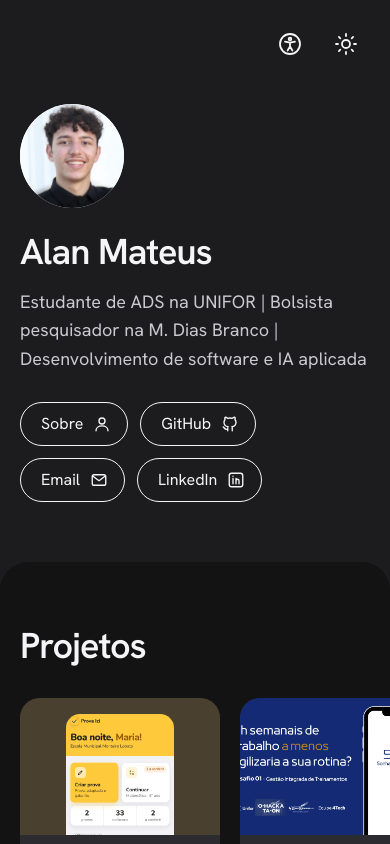
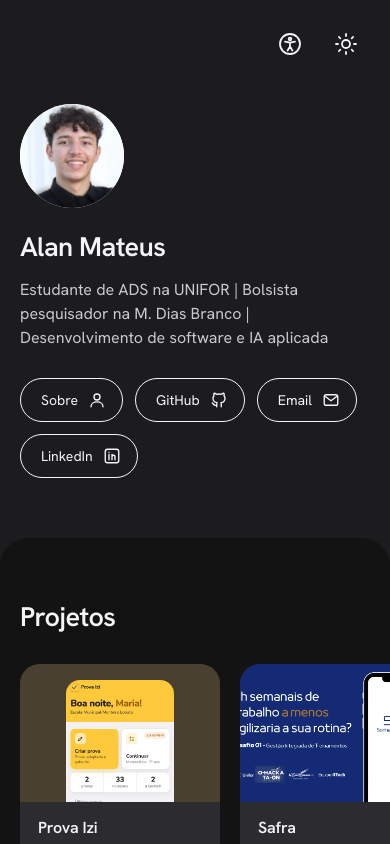
Before and after one commit to alanmateuz/alanmateuz.github.io, a React (Vite) app: page / in a window 390 px wide. Shown: the top 844 px of the page. Built offline with nearby package versions, Linux system fonts and the light colour scheme.

Commit message:
Portfólio: escala de texto do GOV.UK Design System
- Títulos 36px (27px no celular), corpo 19px (16px), legendas 16px (14px)
- Entrelinha 1.5 no texto corrido; só três tamanhos no site todo

Co-Authored-By: Claude Opus 5.5 <noreply@anthropic.com>

```diff
--- a/src/globals.css
+++ b/src/globals.css
@@ -9,14 +9,15 @@
   --margem: clamp(20px, 5vw, 48px);
   --lateral: max(var(--margem), calc((100vw - var(--largura)) / 2));
   --mola: cubic-bezier(.22, 1, .36, 1);
-  /* Escala única de texto: todo título usa --t-titulo, todo texto corrido usa --t-corpo */
-  --t-titulo: clamp(2.25rem, 4.2vw, 3rem);
-  --t-corpo: clamp(1.125rem, 1.6vw, 1.3125rem);
-  --t-sub: 1.25rem;
+  /* Escala de texto do GOV.UK Design System (type scale), feita para sites:
+     heading-l 36px (27px no celular) · body 19px (16px) · body-s 16px (14px).
+     Entrelinha do corpo 1.5 (WCAG 1.4.12). */
+  --t-titulo: 2.25rem;
+  --t-corpo: 1.1875rem;
   --t-legenda: 1rem;
-  --t-mini: .875rem;
 }
-.titulo { font-size: var(--t-titulo); font-weight: 600; letter-spacing: -.025em; line-height: 1.1; }
+@media (max-width: 640px) { :root { --t-titulo: 1.6875rem; --t-corpo: 1rem; --t-legenda: .875rem; } }
+.titulo { font-size: var(--t-titulo); font-weight: 600; letter-spacing: -.02em; line-height: 1.12; }
 :root, [data-tema='escuro'] {
   color-scheme: dark;
   --fundo: #1c1c1e;
@@ -84,28 +85,28 @@ button { font: inherit; color: inherit; cursor: pointer; }
 .botao-topo:active { transform: scale(.94); }
 .a11y { position: relative; }
 .a11y-painel { position: absolute; right: 0; top: 56px; width: min(340px, calc(100vw - 32px)); padding: 20px; border: 1px solid var(--borda); border-radius: var(--raio-m); background: var(--fundo); box-shadow: var(--sombra); display: grid; gap: 8px; animation: abre .25s var(--mola); }
-.a11y-titulo { font-size: var(--t-sub); font-weight: 600; margin-bottom: 4px; }
+.a11y-titulo { font-size: var(--t-corpo); font-weight: 600; margin-bottom: 4px; }
 .a11y-tamanho { border: 0; padding: 0 0 8px; }
-.a11y-tamanho legend { font-size: .875rem; color: var(--texto-2); margin-bottom: 8px; }
+.a11y-tamanho legend { font-size: var(--t-legenda); color: var(--texto-2); margin-bottom: 8px; }
 .a11y-tamanho div { display: grid; grid-template-columns: repeat(3, 1fr); gap: 6px; }
-.a11y-tamanho button { display: grid; justify-items: center; gap: 2px; min-height: 64px; padding: 8px; border: 1.5px solid var(--borda); border-radius: var(--raio-p); background: transparent; font-size: .8125rem; }
+.a11y-tamanho button { display: grid; justify-items: center; gap: 2px; min-height: 64px; padding: 8px; border: 1.5px solid var(--borda); border-radius: var(--raio-p); background: transparent; font-size: var(--t-legenda); }
 .a11y-tamanho button span { font-weight: 400; line-height: 1; }
 .a11y-tamanho button[aria-pressed='true'] { border-color: var(--texto); background: var(--superficie-2); }
 .a11y-opcao { display: flex; align-items: center; justify-content: space-between; gap: 12px; min-height: 56px; padding: 8px 4px; border: 0; border-top: 1px solid var(--borda); background: transparent; text-align: left; }
-.a11y-opcao b { display: block; font-weight: 400; font-size: .9375rem; }
-.a11y-opcao small { display: block; font-size: .8125rem; color: var(--texto-3); }
+.a11y-opcao b { display: block; font-weight: 400; font-size: var(--t-legenda); }
+.a11y-opcao small { display: block; font-size: var(--t-legenda); color: var(--texto-3); }
 .a11y-chave { flex: none; position: relative; width: 44px; height: 26px; border-radius: 99px; background: var(--superficie-2); border: 1.5px solid var(--borda); transition: background .2s; }
 .a11y-chave::after { content: ''; position: absolute; top: 2px; left: 2px; width: 19px; height: 19px; border-radius: 50%; background: var(--texto-3); transition: transform .25s var(--mola), background .2s; }
 .a11y-opcao[aria-checked='true'] .a11y-chave { background: var(--texto); border-color: var(--texto); }
 .a11y-opcao[aria-checked='true'] .a11y-chave::after { transform: translateX(18px); background: var(--fundo); }
-.a11y-restaurar { min-height: 44px; margin-top: 4px; border: 1.5px solid var(--borda); border-radius: 999px; background: transparent; font-size: .875rem; font-weight: 400; }
+.a11y-restaurar { min-height: 44px; margin-top: 4px; border: 1.5px solid var(--borda); border-radius: 999px; background: transparent; font-size: var(--t-legenda); font-weight: 400; }
 
 /* ---------- Apresentação ---------- */
 .hero { background: var(--fundo); padding: 160px 0 120px; }
 .hero-grade { display: grid; grid-template-columns: auto 1fr; align-items: center; gap: 36px; }
 .foto-perfil { width: 140px; height: 140px; border-radius: 50%; object-fit: cover; object-position: 50% 22%; background: #fff; }
 
-.hero-sub { margin-top: 16px; max-width: 46ch; font-size: var(--t-corpo); line-height: 1.6; color: var(--texto-2); }
+.hero-sub { margin-top: 16px; max-width: 46ch; font-size: var(--t-corpo); line-height: 1.5; color: var(--texto-2); }
 .pilulas { display: flex; flex-wrap: wrap; gap: 12px; margin-top: 28px; }
 .pilula { display: inline-flex; align-items: center; gap: 10px; min-height: 44px; padding: 0 16px 0 20px; border: 1.5px solid var(--texto); border-radius: 999px; font-weight: 400; transition: background .2s, color .2s, transform .2s var(--mola); }
 .pilula:hover { background: var(--texto); color: var(--fundo); }
@@ -126,7 +127,7 @@ button { font: inherit; color: inherit; cursor: pointer; }
 .quadrado-imagem.capa-celular img { width: 54%; height: auto; margin: 16px auto 0; border-radius: 14px; }
 .quadrado a:hover .quadrado-imagem img { transform: scale(1.04); }
 .quadrado-texto { display: flex; flex-direction: column; gap: 6px; padding: 16px 18px 20px; }
-.quadrado-nome { font-size: var(--t-sub); font-weight: 600; letter-spacing: -.01em; line-height: 1.3; }
+.quadrado-nome { font-size: var(--t-corpo); font-weight: 600; letter-spacing: -.01em; line-height: 1.3; }
 .quadrado-resumo { font-size: var(--t-legenda); line-height: 1.5; color: var(--texto-2); }
 .fileira-setas { display: flex; justify-content: flex-end; gap: 8px; padding-inline: var(--lateral); }
 .fileira-setas button { display: grid; place-items: center; width: 44px; height: 44px; border: 1.5px solid var(--borda); border-radius: 50%; background: transparent; }
@@ -138,7 +139,7 @@ button { font: inherit; color: inherit; cursor: pointer; }
 .projeto { padding-top: 88px; }
 
 .projeto-texto { margin-top: 28px; display: grid; gap: 22px; }
-.projeto-texto p, .sobre-texto p { font-size: var(--t-corpo); line-height: 1.6; color: var(--texto); }
+.projeto-texto p, .sobre-texto p { font-size: var(--t-corpo); line-height: 1.5; color: var(--texto); }
 
 /* Galeria em grade de 12 colunas */
 .galeria { display: grid; grid-template-columns: repeat(12, 1fr); gap: 28px; margin-top: 56px; align-items: start; }
@@ -153,13 +154,13 @@ button { font: inherit; color: inherit; cursor: pointer; }
 .midia-celular .midia-caixa { aspect-ratio: 9 / 19.5; border-radius: 26px; background: var(--superficie-2); padding: 6px; }
 .midia-celular .midia-caixa img { width: 100%; height: 100%; object-fit: cover; object-position: top; border-radius: 20px; }
 figcaption { margin-top: 12px; font-size: var(--t-legenda); color: var(--texto-2); }
-.reservado-caixa { display: flex; flex-direction: column; align-items: center; justify-content: center; gap: 8px; aspect-ratio: 16 / 10; border-style: dashed; border-width: 1.5px; color: var(--texto-3); font-size: .9375rem; font-weight: 400;
+.reservado-caixa { display: flex; flex-direction: column; align-items: center; justify-content: center; gap: 8px; aspect-ratio: 16 / 10; border-style: dashed; border-width: 1.5px; color: var(--texto-3); font-size: var(--t-legenda); font-weight: 400;
   background: repeating-linear-gradient(-45deg, var(--superficie), var(--superficie) 12px, var(--superficie-2) 12px, var(--superficie-2) 13px); }
 
 /* Ver protótipo / Ver design / Ver pitch: ícone grande e rótulo, sem caixa (como no layout) */
 .acoes { display: flex; flex-wrap: wrap; justify-content: space-evenly; gap: 24px; margin-top: 72px; }
 .acao { flex: 0 1 220px; }
-.acao { display: flex; flex-direction: column; align-items: center; gap: 18px; padding: 16px 8px; border: 0; border-radius: var(--raio-m); background: transparent; font-size: var(--t-sub); font-weight: 400; text-align: center; }
+.acao { display: flex; flex-direction: column; align-items: center; gap: 18px; padding: 16px 8px; border: 0; border-radius: var(--raio-m); background: transparent; font-size: var(--t-corpo); font-weight: 400; text-align: center; }
 .acao-icone { display: grid; place-items: center; color: var(--texto); transition: transform .35s var(--mola), color .2s; }
 .acao-icone .icone { stroke-width: 1.6; }
 .acao:hover .acao-icone { transform: translateY(-4px); color: var(--cor); }
@@ -180,7 +181,7 @@ figcaption { margin-top: 12px; font-size: var(--t-legenda); color: var(--texto-2
 .faixa-lista .reservado-caixa { width: 100%; height: 100%; aspect-ratio: auto; border-radius: var(--raio-m); }
 .faixa:hover .faixa-lista, .faixa.pausada .faixa-lista { animation-play-state: paused; }
 @keyframes desliza { to { transform: translateX(calc(-50% - 10px)); } }
-.faixa-pausa { display: flex; align-items: center; gap: 8px; min-height: 44px; margin: 20px var(--lateral) 0 auto; padding: 0 16px; border: 1.5px solid var(--borda); border-radius: 999px; background: transparent; color: var(--texto-2); font-size: .875rem; font-weight: 400; }
+.faixa-pausa { display: flex; align-items: center; gap: 8px; min-height: 44px; margin: 20px var(--lateral) 0 auto; padding: 0 16px; border: 1.5px solid var(--borda); border-radius: 999px; background: transparent; color: var(--texto-2); font-size: var(--t-legenda); font-weight: 400; }
 .faixa-pausa:hover { color: var(--texto); background: var(--superficie); }
 
 /* ---------- Rodapé ---------- */
@@ -191,7 +192,7 @@ figcaption { margin-top: 12px; font-size: var(--t-legenda); color: var(--texto-2
 .atalhos { display: flex; flex-wrap: wrap; gap: 8px 28px; }
 .atalhos a { display: inline-flex; align-items: center; gap: 6px; min-height: 44px; color: var(--texto-2); font-weight: 400; }
 .atalhos a:hover { color: var(--texto); }
-.rodape-final { margin-top: 56px; font-size: var(--t-mini); color: var(--texto-3); }
+.rodape-final { margin-top: 56px; font-size: var(--t-legenda); color: var(--texto-3); }
 .volta-topo { position: fixed; right: 20px; bottom: 20px; z-index: 20; display: grid; place-items: center; width: 48px; height: 48px; border-radius: 50%; border: 1px solid var(--borda); background: var(--superficie); color: var(--texto); box-shadow: var(--sombra); opacity: 0; transform: translateY(12px); pointer-events: none; transition: opacity .3s, transform .3s var(--mola); }
 .volta-topo.visivel { opacity: 1; transform: none; pointer-events: auto; }
 
@@ -202,11 +203,11 @@ figcaption { margin-top: 12px; font-size: var(--t-legenda); color: var(--texto-2
 @keyframes abre { from { opacity: 0; transform: translateY(16px) scale(.98); } }
 .janela-corpo { padding: 0 40px 40px; }
 .janela-topo { position: sticky; top: 0; z-index: 2; display: flex; justify-content: space-between; align-items: flex-start; gap: 16px; padding: 28px 0 20px; background: var(--fundo); border-bottom: 1px solid var(--borda); }
-.sobretitulo { font-size: .8125rem; font-weight: 400; letter-spacing: .12em; text-transform: uppercase; color: var(--texto-3); }
+.sobretitulo { font-size: var(--t-legenda); font-weight: 400; letter-spacing: .12em; text-transform: uppercase; color: var(--texto-3); }
 .janela-topo h2 { margin-top: 6px; font-size: var(--t-titulo); font-weight: 600; letter-spacing: -.02em; line-height: 1.1; }
 .botao-fechar { display: grid; place-items: center; flex: none; width: 44px; height: 44px; border: 1px solid var(--borda); border-radius: 50%; background: transparent; }
 .botao-fechar:hover { background: var(--superficie-2); }
-.caso h3 { margin: 36px 0 14px; font-size: .8125rem; font-weight: 600; letter-spacing: .12em; text-transform: uppercase; color: var(--texto-3); }
+.caso h3 { margin: 36px 0 14px; font-size: var(--t-legenda); font-weight: 600; letter-spacing: .12em; text-transform: uppercase; color: var(--texto-3); }
 .caso-problema { font-size: var(--t-corpo); line-height: 1.6; }
 .caso-passos { display: grid; grid-template-columns: repeat(auto-fit, minmax(200px, 1fr)); gap: 12px; }
 .caso-passos li { padding: 18px; border: 1px solid var(--borda); border-radius: 16px; }
@@ -214,9 +215,9 @@ figcaption { margin-top: 12px; font-size: var(--t-legenda); color: var(--texto-2
 .caso-passos p { font-size: var(--t-legenda); color: var(--texto-2); }
 .caso-decisoes { display: grid; grid-template-columns: repeat(2, 1fr); gap: 14px; }
 .decisao { padding: 20px; border-radius: 16px; background: var(--superficie-2); }
-.decisao h4 { margin-bottom: 10px; font-size: var(--t-sub); font-weight: 600; letter-spacing: -.01em; }
+.decisao h4 { margin-bottom: 10px; font-size: var(--t-corpo); font-weight: 600; letter-spacing: -.01em; }
 .decisao p { margin-top: 8px; font-size: var(--t-legenda); color: var(--texto-2); }
-.decisao b { display: block; font-weight: 400; font-size: .6875rem; letter-spacing: .12em; text-transform: uppercase; }
+.decisao b { display: block; font-weight: 400; font-size: var(--t-legenda); letter-spacing: .12em; text-transform: uppercase; }
 .decisao .antes { color: var(--antes); } .decisao .depois { color: var(--depois); } .decisao .porque { color: var(--texto); }
 .caso-telas { display: flex; gap: 16px; overflow-x: auto; padding: 4px 2px 12px; scroll-snap-type: x mandatory; }
 .caso-telas figure { flex: 0 0 200px; scroll-snap-align: start; }
```
Also changed, not shown: 4 other files (tests, documents, lock files or other folders).
